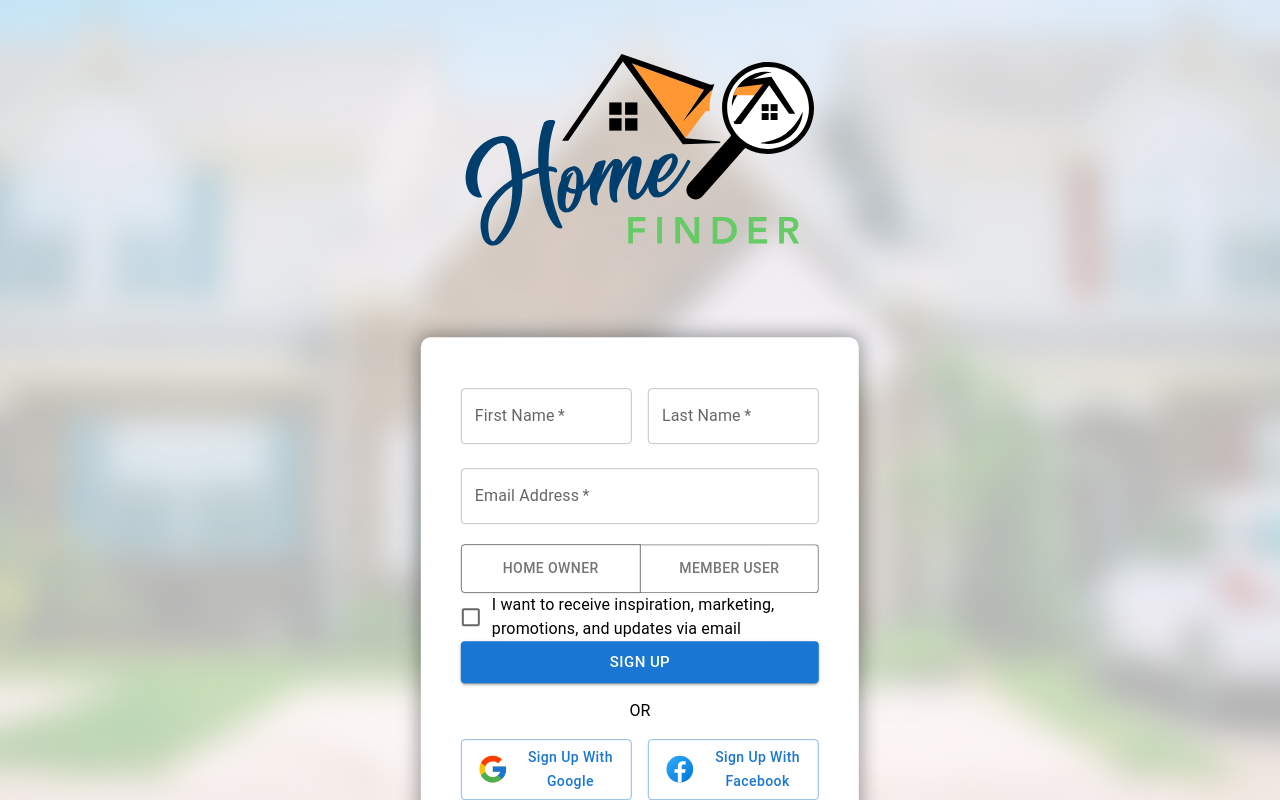
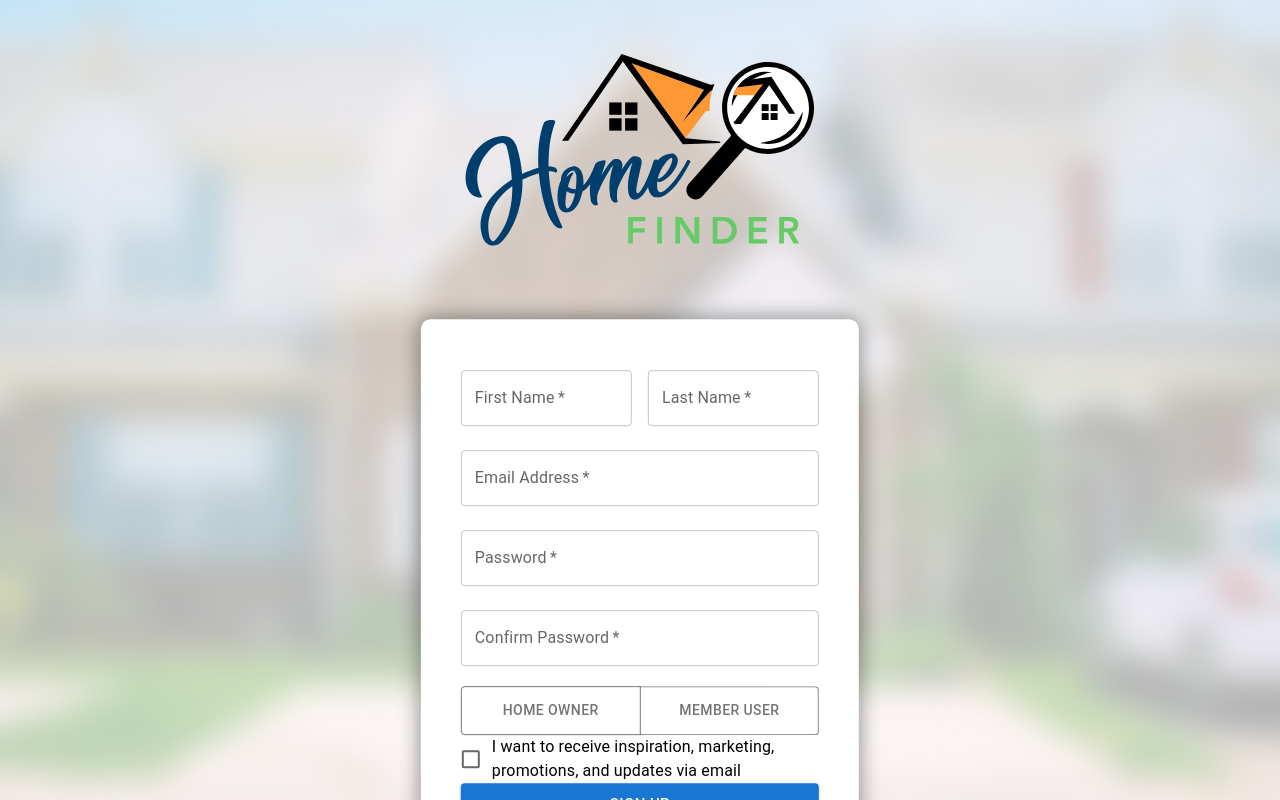
Before and after one commit to jinksendoh7/ApplicationProject_HomeFinder, a React (Create React App) app: page /signup in a window 1280 px wide. Shown: the top 800 px of the page. Built offline with nearby package versions, Linux system fonts and the light colour scheme; no server answers.

Commit message:
Password fields added to the sign up form.

```diff
--- a/src/components/form/signup/SignupForm.css
+++ b/src/components/form/signup/SignupForm.css
@@ -1,4 +1,4 @@
-.signupContainer {
+/* .signupContainer {
     width: 500px;
     text-align: left;
     position: relative;
@@ -8,4 +8,8 @@
     background-color: white;
     box-shadow: 0 0 20px 2px rgba(0, 0, 0, 0.4);
     border-radius: 10px;
+} */
+
+.form-wrapper{
+    margin-top: -50px;
 }
--- a/src/components/form/signup/SignupForm.js
+++ b/src/components/form/signup/SignupForm.js
@@ -67,7 +67,7 @@ function SignUpForm() {
           mainLogo="loginLogo"
         ></Logo>
       </div>
-      <div className="formContainer">
+      <div className="formContainer form-wrapper">
         <form>
           {/* Beginning of grid */}
           <Grid
@@ -117,7 +117,27 @@ function SignUpForm() {
             value={email}
             onChange={(event) => setEmail(event.target.value)}
           />
-          {/* End of email text field */}
+          {/*Password Field */}
+          <TextField
+            margin="normal"
+            required
+            fullWidth
+            name="password"
+            label="Password"
+            type="password"
+            id="password"
+            autoComplete="current-password"
+          />
+          <TextField
+            margin="normal"
+            required
+            fullWidth
+            name="password2"
+            label="Confirm Password"
+            type="password"
+            id="password2"
+            autoComplete="current-password"
+          />
           <ToggleButtonGroup
             color="primary"
             value={userType}
@@ -144,7 +164,7 @@ function SignUpForm() {
               Member User
             </ToggleButton>
           </ToggleButtonGroup>
-          {/*End of ToggleButton  */}
+          {/* checkbutton */}
           <FormControlLabel
             control={
               <Checkbox
```
